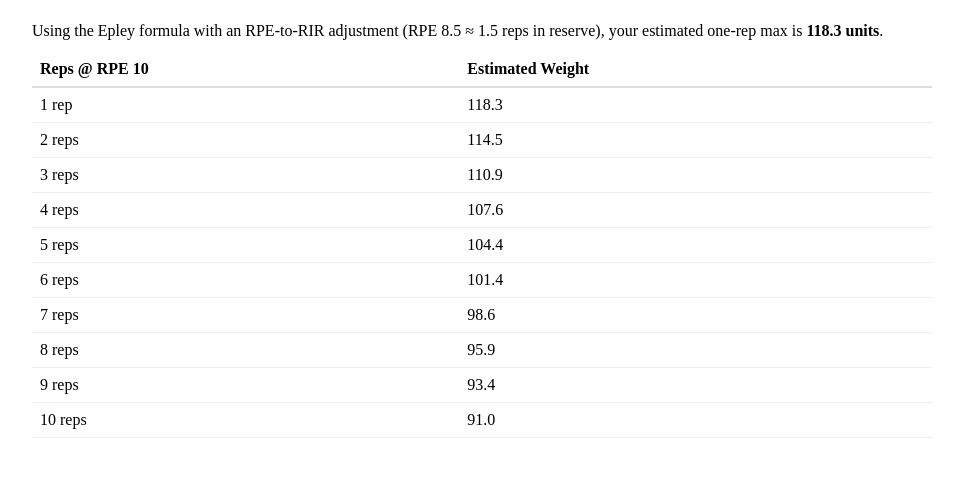
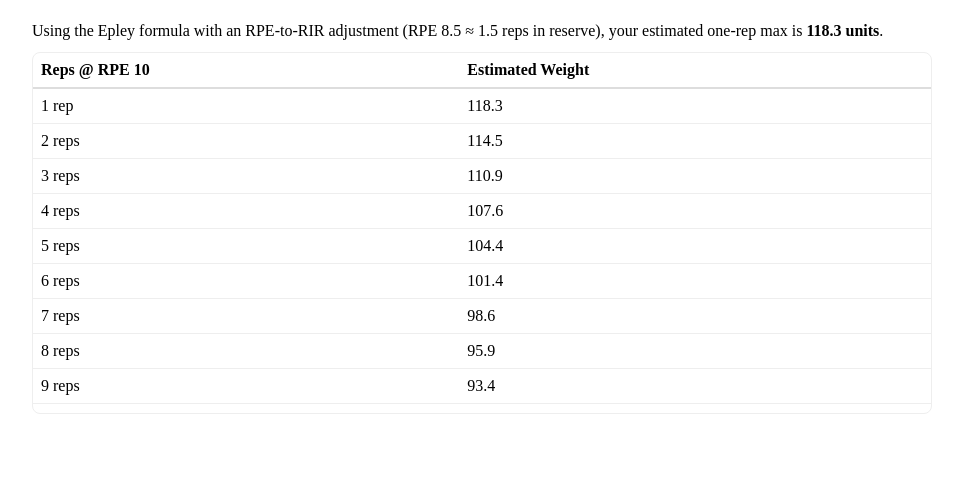
Before and after one commit to ipwnponies/personal-pwa, a Next.js app: page /fitness in a window 1280 px wide. Shown: the part 213-690 px from the top of the page, without its empty margins (158-1121 px from the left). Built offline with nearby package versions, Linux system fonts and the light colour scheme.

Commit message:
Expand rep-max table to 30 reps

```diff
--- a/pages/fitness/index.jsx
+++ b/pages/fitness/index.jsx
@@ -27,7 +27,7 @@ function calculateWeightFromOneRm(oneRm, reps, rir) {
 }
 
 function buildRepMaxTable(estimatedOneRm) {
-  return Array.from({ length: 10 }, (_, index) => {
+  return Array.from({ length: 30 }, (_, index) => {
     const repCount = index + 1;
     return {
       repCount,
@@ -138,7 +138,15 @@ export default function FitnessRpeCalculator() {
             estimated one-rep max is <strong>{calculation.estimatedOneRm.toFixed(1)} units</strong>.
           </p>
 
-          <div style={{ overflowX: 'auto' }}>
+          <div
+            style={{
+              overflowX: 'auto',
+              maxHeight: '360px',
+              overflowY: 'auto',
+              border: '1px solid #eee',
+              borderRadius: '8px',
+            }}
+          >
             <table style={{ width: '100%', borderCollapse: 'collapse' }}>
               <thead>
                 <tr>
```
